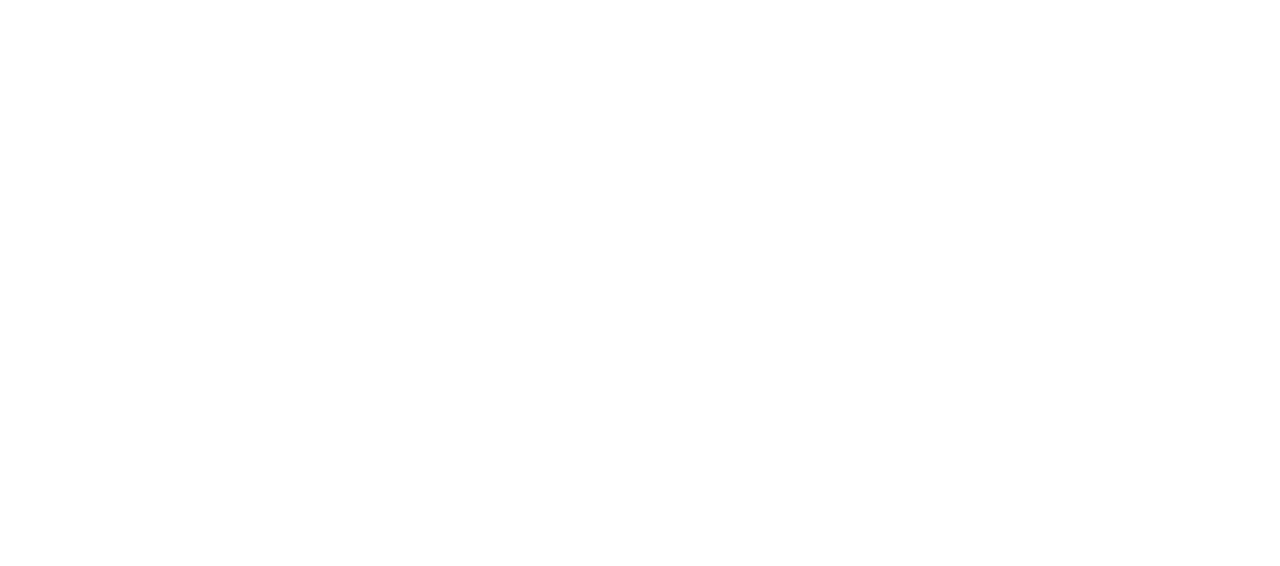
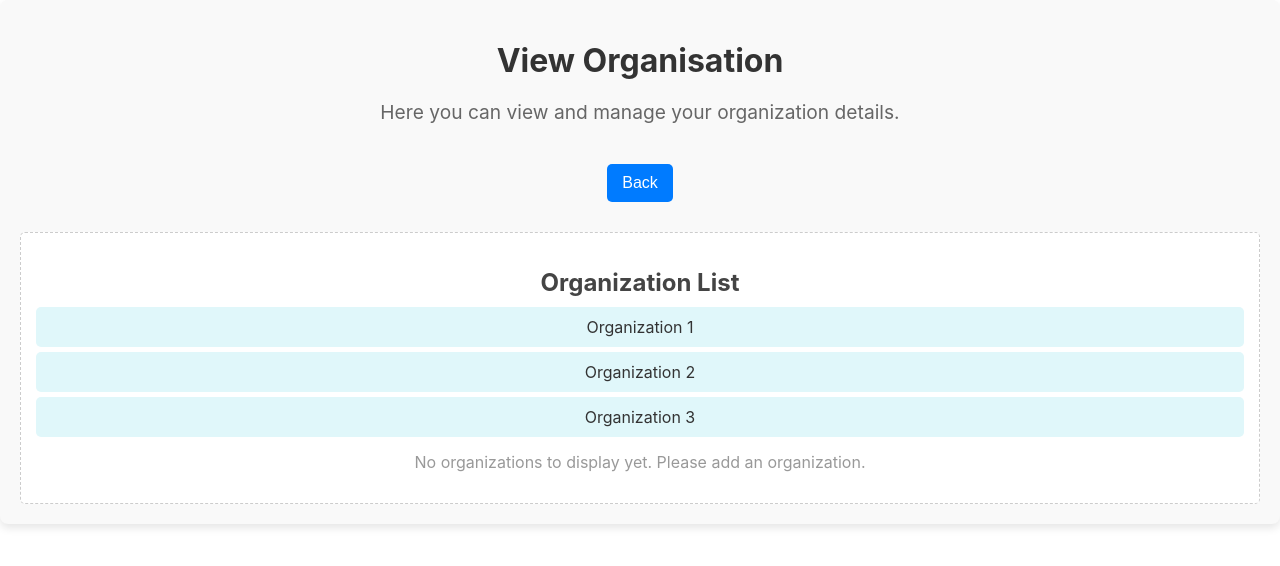
Before and after one commit to ichibangroup/momofin_front, a React (Create React App) app: page /viewOrganisation in a window 1280 px wide. Before the commit this address had no page. Shown: the top 566 px of the page. Built offline with nearby package versions, Linux system fonts and the light colour scheme.

Commit message:
[GREEN] Modified View Organisation Page

```diff
--- a/src/App.js
+++ b/src/App.js
@@ -34,7 +34,6 @@
           <Route path="about" element={<Suspense fallback={<LoadingIndicator />}><About /></Suspense>} />
           <Route path="contact" element={<Suspense fallback={<LoadingIndicator />}><Contact /></Suspense>} />
           <Route path="verify" element={<Suspense fallback={<LoadingIndicator />}><DocumentVerification /></Suspense>} />
-          <Route path="viewOrganisation" element={<Suspense fallback={<LoadingIndicator />}><ViewOrganisation /></Suspense>} />
           <Route path="viewUsers" element={<Suspense fallback={<LoadingIndicator />}><ViewUsers /></Suspense>} />
         </Route>
 
@@ -43,6 +42,9 @@
 
         {/* Route for Config Organisation */}
         <Route path="/configOrganisation" element={<Suspense fallback={<LoadingIndicator />}><ConfigOrganisation /></Suspense>} />
+
+        {/* Route for View Organisation */}
+        <Route path="viewOrganisation" element={<Suspense fallback={<LoadingIndicator />}><ViewOrganisation /></Suspense>} />
 
         {/* Auth layout routes */}
         <Route path="auth" element={<AuthLayout />}>
--- a/src/components/Layout.js
+++ b/src/components/Layout.js
@@ -35,7 +35,7 @@
                         <li><Link to="/app">Home</Link></li>
                         <li><Link to="verify">Upload and Verify</Link></li>
                         <li><Link to="viewUsers">View Users</Link></li>
-                        <li><Link to="viewOrganisation">View Organisations</Link></li>
+                        <li><Link to="/viewOrganisation">View Organisations</Link></li>
                         <li><Link to="/configOrganisation">Config Organisation</Link></li>
                         <li>
                         {user && (
--- /dev/null
+++ b/src/components/ViewOrganisation.css
@@ -0,0 +1,66 @@
+.view-organisation {
+    padding: 20px;
+    text-align: center;
+    background-color: #f9f9f9;
+    border-radius: 8px;
+    box-shadow: 0 4px 8px rgba(0, 0, 0, 0.1);
+}
+
+.title {
+    font-size: 2rem;
+    margin-bottom: 10px;
+    color: #333;
+}
+
+.description {
+    font-size: 1.2rem;
+    margin-bottom: 20px;
+    color: #666;
+}
+
+.placeholder-content {
+    margin-top: 30px;
+    padding: 15px;
+    border: 1px dashed #ccc;
+    border-radius: 5px;
+    background-color: #fff;
+}
+
+.placeholder-title {
+    font-size: 1.5rem;
+    margin-bottom: 10px;
+    color: #444;
+}
+
+.organization-list {
+    list-style-type: none;
+    padding: 0;
+    margin: 0;
+}
+
+.organization-item {
+    padding: 10px;
+    margin: 5px 0;
+    background-color: #e0f7fa;
+    border-radius: 5px;
+}
+
+.no-organizations {
+    margin-top: 15px;
+    color: #999;
+}
+
+.back-button {
+    margin-top: 20px;
+    padding: 10px 15px;
+    background-color: #007BFF;
+    color: white;
+    border: none;
+    border-radius: 5px;
+    cursor: pointer;
+    font-size: 1rem;
+}
+
+.back-button:hover {
+    background-color: #0056b3;
+}
--- a/src/components/viewOrganisation.js
+++ b/src/components/viewOrganisation.js
@@ -1,11 +1,34 @@
 import React from 'react';
+import { useNavigate } from 'react-router-dom'; // Import useNavigate from react-router-dom
+import './ViewOrganisation.css'; // Import the CSS file
 
 const ViewOrganisation = () => {
+    const navigate = useNavigate(); // Initialize the useNavigate hook
+
+    const handleBack = () => {
+        navigate(-1); // Go back to the previous page
+    };
+
     return (
-    <div className="view-organisation" data-testid="viewOrg-1">
-        <h1 className="title">View Organisation</h1>
-    </div>
-    )
-}
+        <div className="view-organisation" data-testid="viewOrg-1">
+            <h1 className="title">View Organisation</h1>
+            <p className="description">Here you can view and manage your organization details.</p>
 
-export default ViewOrganisation
+            {/* Back Button */}
+            <button className="back-button" onClick={handleBack}>Back</button>
+
+            {/* Placeholder for organization data */}
+            <div className="placeholder-content">
+                <h2 className="placeholder-title">Organization List</h2>
+                <ul className="organization-list">
+                    <li className="organization-item">Organization 1</li>
+                    <li className="organization-item">Organization 2</li>
+                    <li className="organization-item">Organization 3</li>
+                </ul>
+                <p className="no-organizations">No organizations to display yet. Please add an organization.</p>
+            </div>
+        </div>
+    );
+};
+
+export default ViewOrganisation;
```
Also changed, not shown: 1 other file (tests, documents, lock files or other folders).
